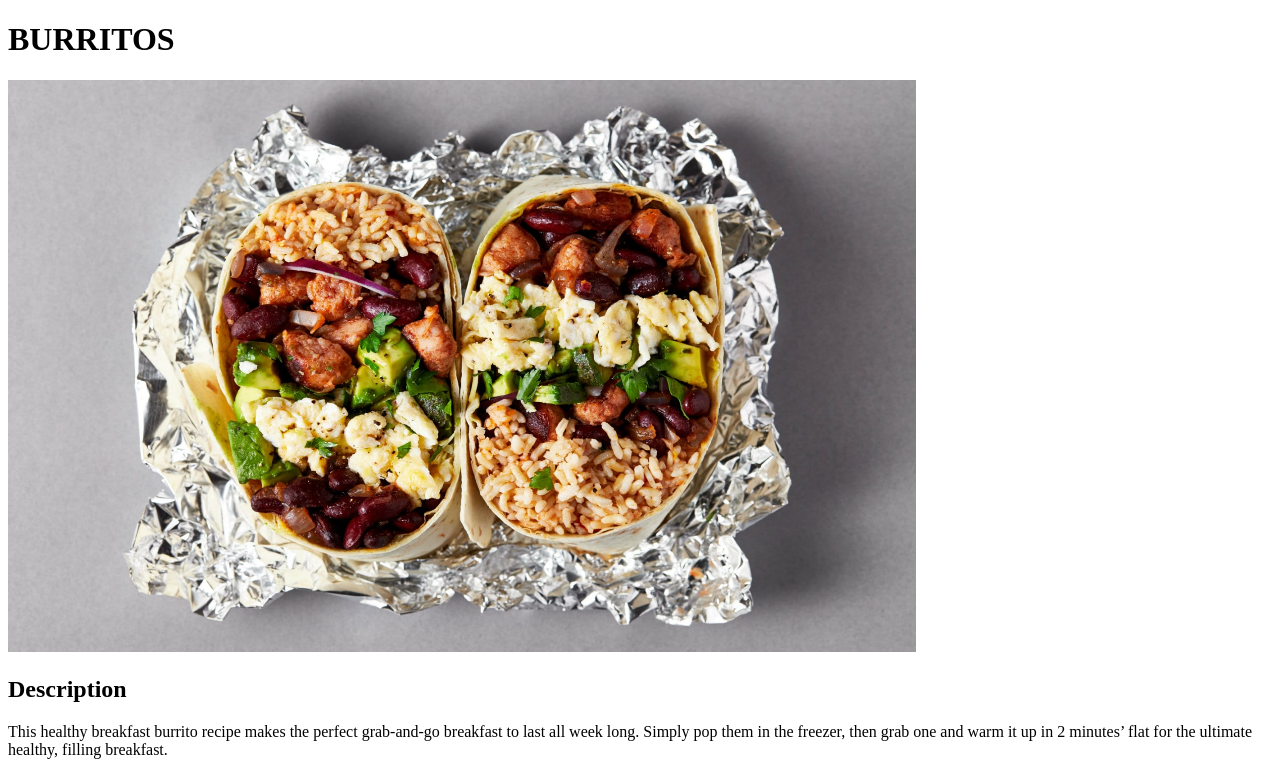
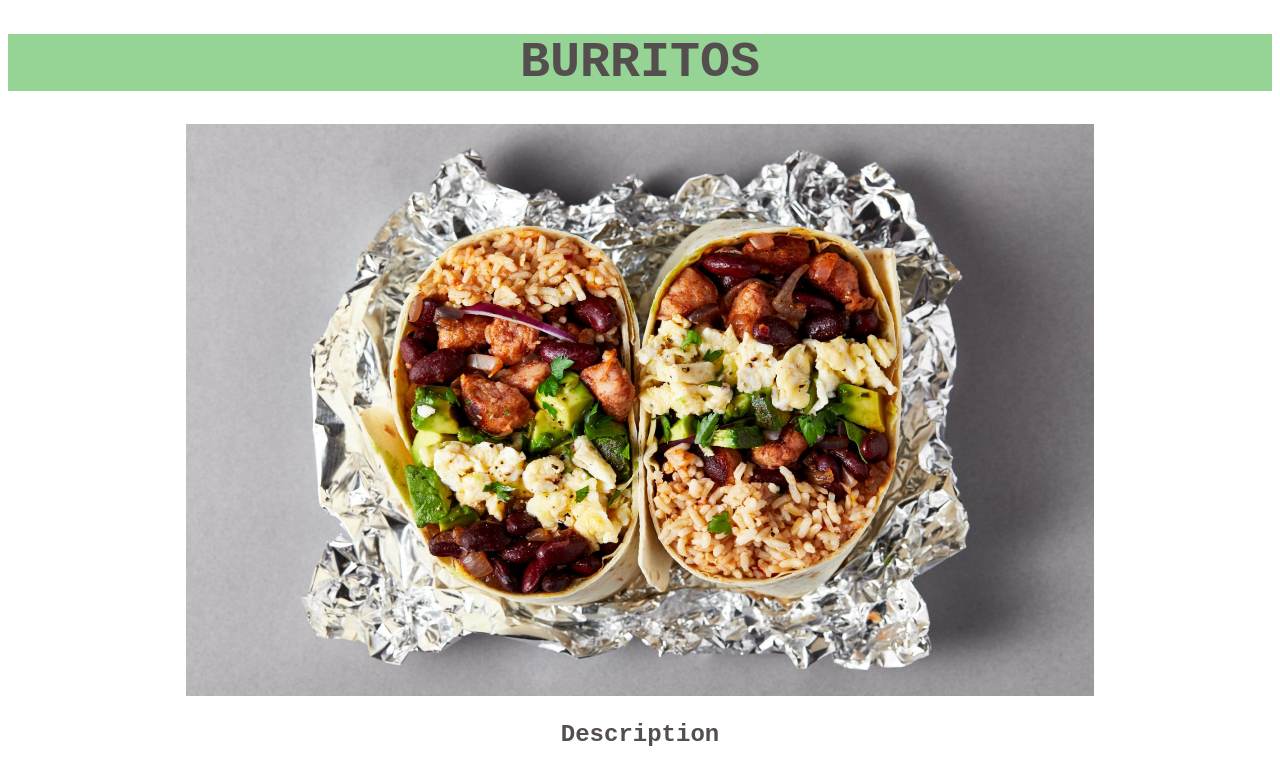
Before and after one commit to KevinTafur/odin-recipes, a plain HTML site: page recipes/burritos.html in a window 1280 px wide. Shown: the top 765 px of the page. Drawn offline with Linux system fonts and the light colour scheme.

Commit message:
Add CSS link and CSS to burritos.html

```diff
--- a/recipes/burritos.html
+++ b/recipes/burritos.html
@@ -5,9 +5,10 @@
     <meta http-equiv="X-UA-Compatible" content="IE=edge">
     <meta name="viewport" content="width=device-width, initial-scale=1.0">
     <title>burritos</title>
+    <link rel="stylesheet" href="/style.css">
 </head>
-<body>
-    <h1>BURRITOS</h1>
+<body class="courier center">
+    <h1 class="e1">BURRITOS</h1>
 
     <img src="../images/burritos.jpg" width="908" height="572" alt="burritos">
 
```
